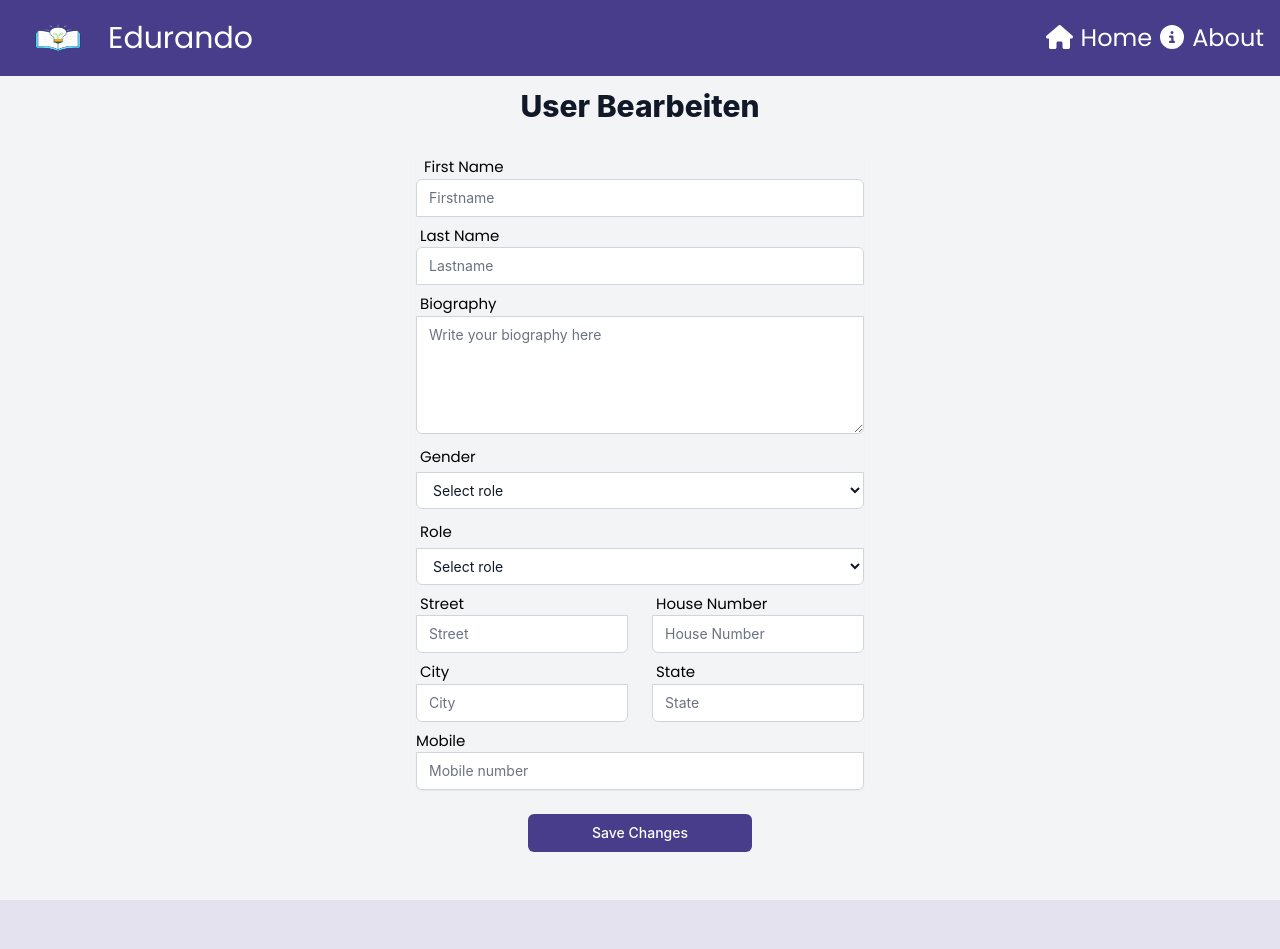
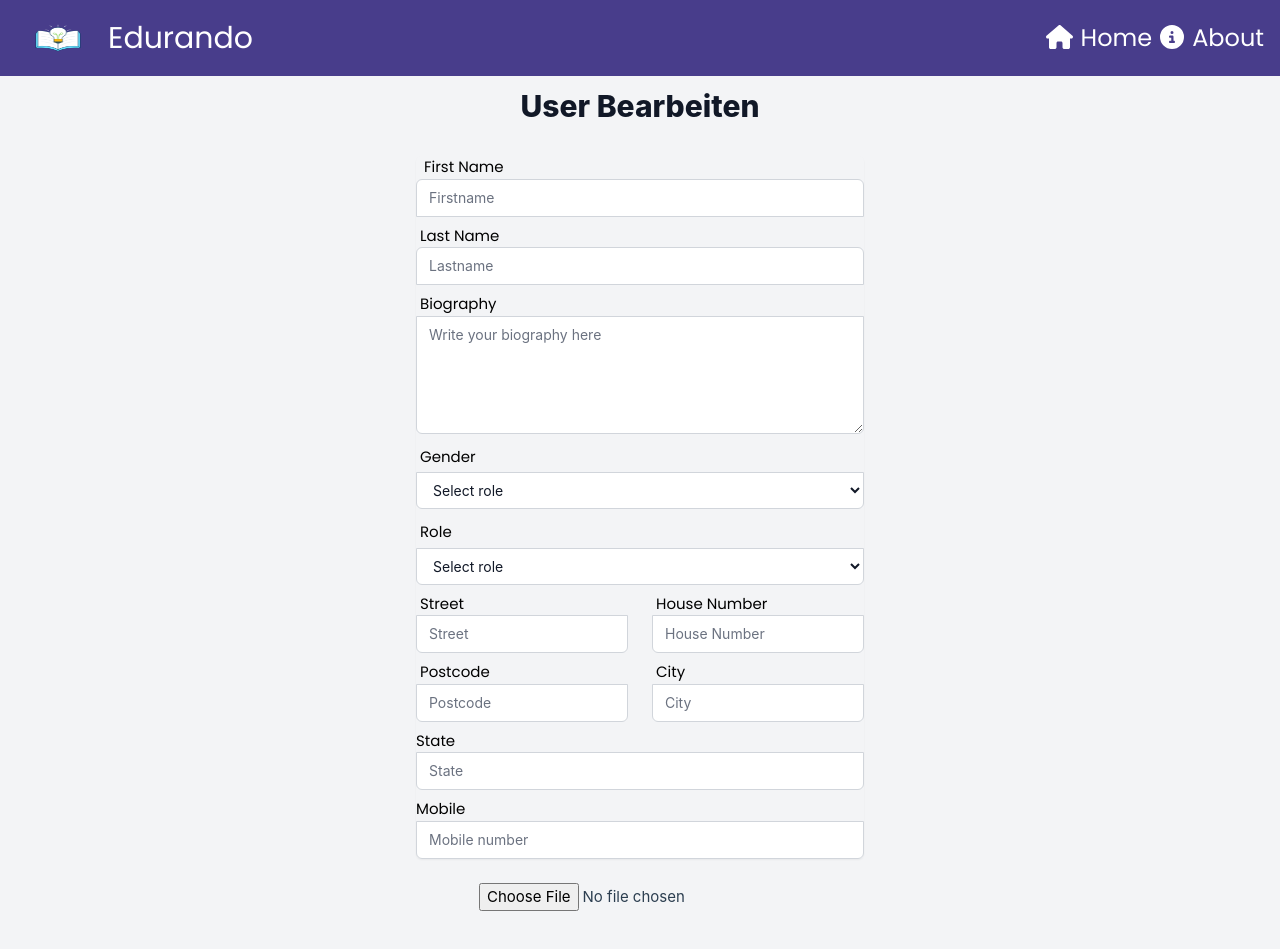
Before and after one commit to altinrushiti/Edurando, a Vue app in the folder Edurando_App/edurando-frontend/: page /editprofile in a window 1280 px wide. Shown: the top 949 px of the page. Built offline with nearby package versions, Linux system fonts and the light colour scheme.

Commit message:
EditProfil Bildhochladen

```diff
--- a/Edurando_App/edurando-frontend/src/modules/UserUpdate/components/EditProfile.vue
+++ b/Edurando_App/edurando-frontend/src/modules/UserUpdate/components/EditProfile.vue
@@ -11,14 +11,13 @@
           <div>
             <label for="firstname" class="text-black font-font-family p-2">First Name</label>
             <input id="firstname" name="firstname" type="text" v-model="user.firstName"
-                   autocomplete="firstname" required
+                   autocomplete="firstname" required="false"
                    class="appearance-none rounded-none relative block w-full px-3 py-2 border border-gray-300 placeholder-gray-500 text-gray-900 rounded-t-md focus:ring-purple-500 focus:border-purple-500 focus:z-10 sm:text-sm"
                    placeholder="Firstname">
           </div>
           <div>
             <label for="lastname" class="text-black font-font-family p-1">Last Name</label>
             <input id="lastname" name="lastname" type="text" v-model="user.lastName" autocomplete="lastname"
-                   required
                    class="appearance-none rounded-none relative block w-full px-3 py-2 border border-gray-300 placeholder-gray-500 text-gray-900 rounded-t-md focus:ring-purple-500 focus:border-purple-500 focus:z-10 sm:text-sm"
                    placeholder="Lastname">
           </div>
@@ -52,40 +51,61 @@
             <div class="w-full md:w-1/2 px-3 mb-6 md:mb-0">
               <label for="street" class="text-black font-font-family p-1">Street</label>
               <input id="street" name="street" type="text" v-model="user.street"
-                     autocomplete="new-password" required
+                     autocomplete="new-password"
                      class="appearance-none rounded-none relative block w-full px-3 py-2 border border-gray-300 placeholder-gray-500 text-gray-900 rounded-b-md focus:outline-none focus:ring-purple-500 focus:border-purple-500 focus:z-10 sm:text-sm"
                      placeholder="Street">
             </div>
             <div class="w-full md:w-1/2 px-3">
               <label for="houseNumber" class="text-black font-font-family p-1">House Number</label>
               <input id="houseNumber" name="houseNumber" type="text" v-model="user.houseNumber"
-                     autocomplete="new-password" required
+                     autocomplete="new-password"
                      class="appearance-none rounded-none relative block w-full px-3 py-2 border border-gray-300 placeholder-gray-500 text-gray-900 rounded-b-md focus:outline-none focus:ring-purple-500 focus:border-purple-500 focus:z-10 sm:text-sm"
                      placeholder="House Number">
             </div>
           </div>
           <div class="flex flex-wrap -mx-3 mb-6">
             <div class="w-full md:w-1/2 px-3 mb-6 md:mb-0">
-              <label for="city" class="text-black font-font-family p-1">City</label>
-              <input id="city" name="city" type="text" v-model="user.city"
-                     autocomplete="new-password" required
+              <label for="postcode" class="text-black font-font-family p-1">Postcode</label>
+              <input id="postcode" name="postcode" type="text" v-model="user.postcode"
+                     autocomplete="new-password"
+                     class="appearance-none rounded-none relative block w-full px-3 py-2 border border-gray-300 placeholder-gray-500 text-gray-900 rounded-b-md focus:outline-none focus:ring-purple-500 focus:border-purple-500 focus:z-10 sm:text-sm"
+                     placeholder="Postcode">
+            </div>
+            <div class="w-full md:w-1/2 px-3">
+              <label for="City" class="text-black font-font-family p-1">City</label>
+              <input id="City" name="City" type="text" v-model="user.city"
+                     autocomplete="new-password"
                      class="appearance-none rounded-none relative block w-full px-3 py-2 border border-gray-300 placeholder-gray-500 text-gray-900 rounded-b-md focus:outline-none focus:ring-purple-500 focus:border-purple-500 focus:z-10 sm:text-sm"
                      placeholder="City">
             </div>
-            <div class="w-full md:w-1/2 px-3">
-              <label for="state" class="text-black font-font-family p-1">State</label>
-              <input id="state" name="state" type="text" v-model="user.state"
-                     autocomplete="new-password" required
-                     class="appearance-none rounded-none relative block w-full px-3 py-2 border border-gray-300 placeholder-gray-500 text-gray-900 rounded-b-md focus:outline-none focus:ring-purple-500 focus:border-purple-500 focus:z-10 sm:text-sm"
-                     placeholder="State">
-            </div>
+          </div>
+          <div>
+            <label for="State" class="text-black font-font-family mb-2">State</label>
+            <input id="State" name="State" type="tel" v-model="user.state"
+                   autocomplete="new-password"
+                   class="appearance-none rounded-none relative block w-full px-3 py-2 border border-gray-300 placeholder-gray-500 text-gray-900 rounded-b-md focus:outline-none focus:ring-purple-500 focus:border-purple-500 focus:z-10 sm:text-sm"
+                   placeholder="State">
           </div>
           <div>
             <label for="mobile" class="text-black font-font-family mb-2">Mobile</label>
             <input id="mobile" name="mobile" type="tel" v-model="user.mobile"
-                   autocomplete="new-password" required
+                   autocomplete="new-password"
                    class="appearance-none rounded-none relative block w-full px-3 py-2 border border-gray-300 placeholder-gray-500 text-gray-900 rounded-b-md focus:outline-none focus:ring-purple-500 focus:border-purple-500 focus:z-10 sm:text-sm"
                    placeholder="Mobile number">
+          </div>
+
+        </div>
+        <div class="flex flex-col items-center mt-8">
+          <input
+              type="file"
+              @change="handleFileUpload"
+              class="mb-4"
+          />
+          <div v-if="imageUrl">
+            <img :src="imageUrl" alt="Uploaded Image" class="max-w-xs mb-4"/>
+            <button @click="removeImage" class="bg-red-500 hover:bg-red-600 text-white py-2 px-4 rounded">
+              Remove Image
+            </button>
           </div>
         </div>
         <div>
@@ -112,23 +132,40 @@ export default defineComponent({
         id: 1,
         firstName: '',
         lastName: '',
+        gender: '',
+        role: '',
         biography: '',
-        gender:'',
-        role: '',
+        mobile: '',
+        imageUrl: '',
+        street: '',
+        housenumber: '',
+        city: '',
+        state: '',
+        postcode: '',
         email: '',
-        street: '',
-        housenumber:'',
-        city:'',
-        state:'',
-        mobilephone:'',
-        privacyAgreed: false
+
       }
     }
   },
   methods: {
     register() {
       console.log(this.user)
-    }
+    },
+    handleFileUpload(event) {
+      const file = event.target.files[0];
+      const reader = new FileReader();
+
+      reader.onload = () => {
+        this.imageUrl = reader.result;
+      };
+
+      if (file) {
+        reader.readAsDataURL(file);
+      }
+    },
+    removeImage() {
+      this.imageUrl = null;
+    },
   }
 })
 </script>
```
